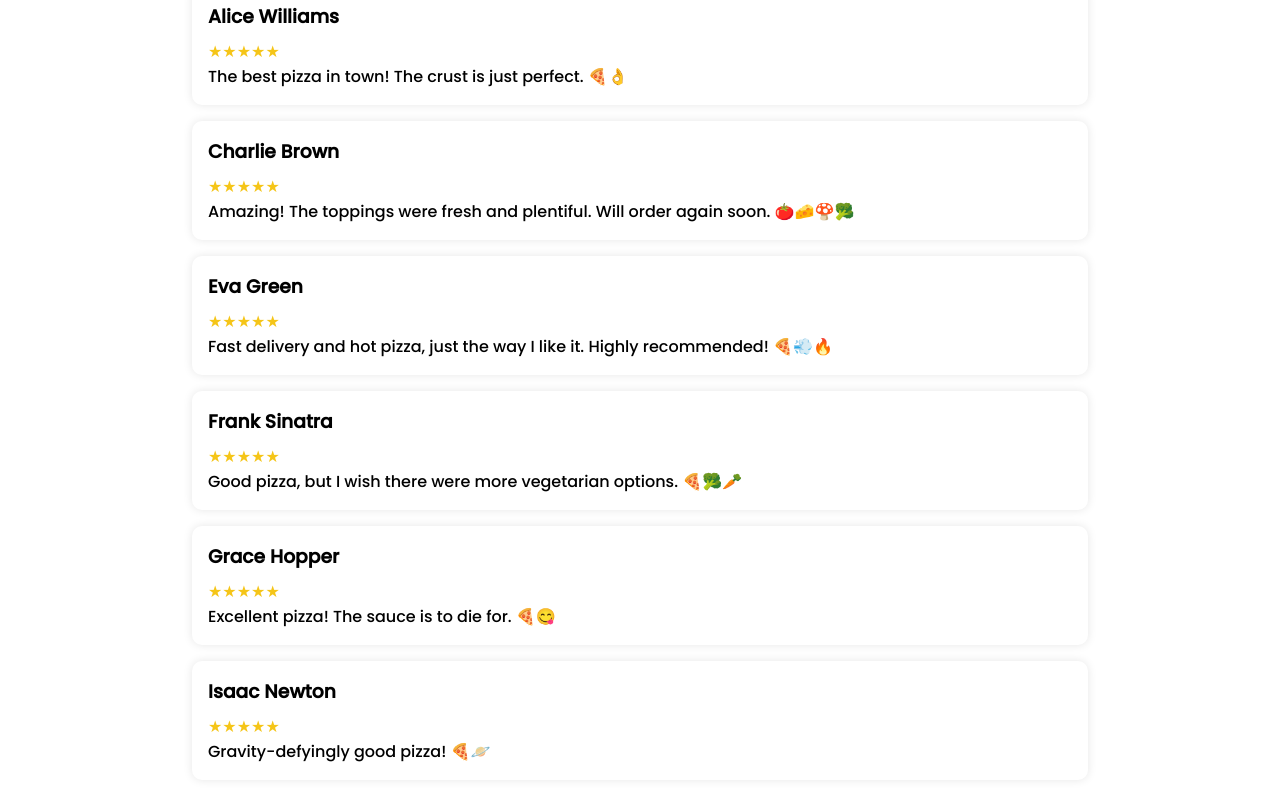
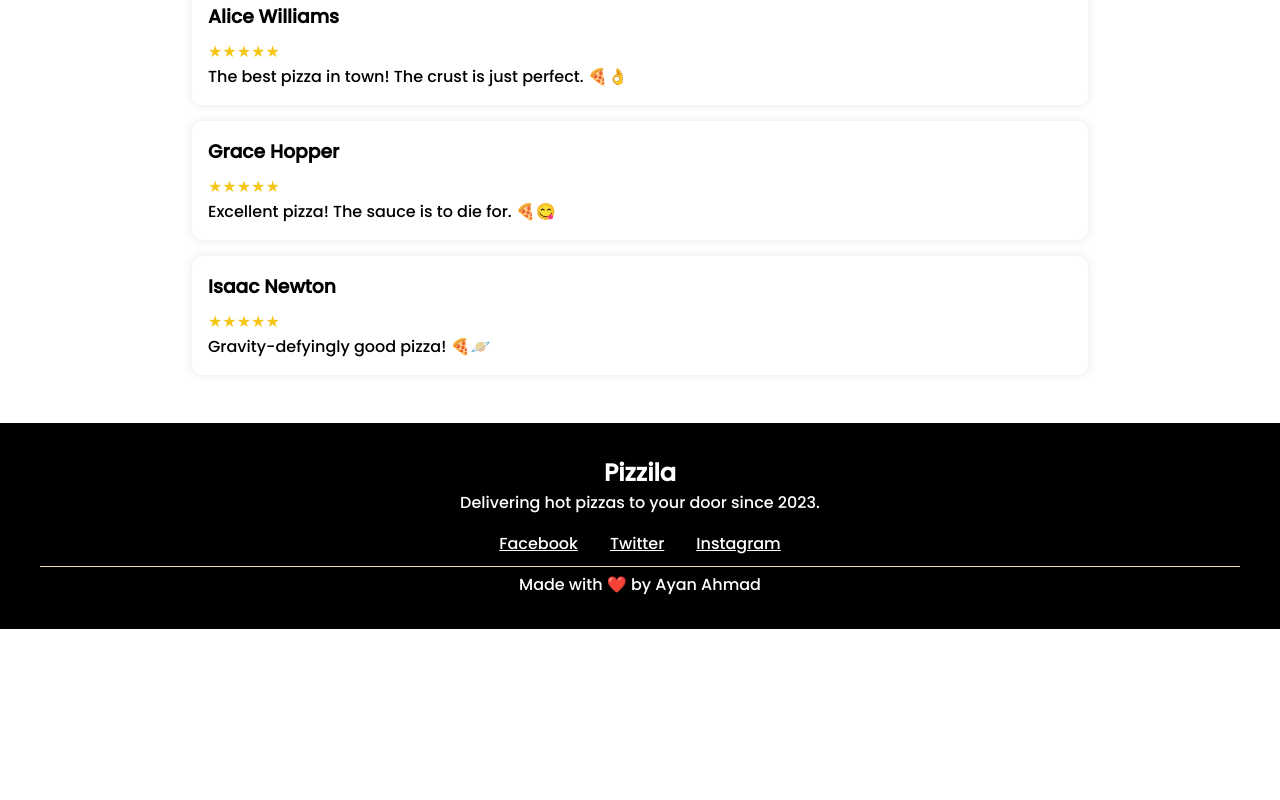
Before and after one commit to newayanahmad/pizzila, a React (Vite) app: page / in a window 1280 px wide. Shown: the part 2652-3452 px from the top of the page. After the commit the page ends 3281 px from the top, so only its background shows below. Built offline with nearby package versions, Linux system fonts and the light colour scheme.

Commit message:
Added footer section0

```diff
--- a/src/Pages/HomePage.jsx
+++ b/src/Pages/HomePage.jsx
@@ -4,6 +4,7 @@ import HeroSection from '../components/HeroSection'
 import AboutSection from '../components/AboutSection'
 import MenuSection from '../components/MenuSection'
 import Reviews from '../components/Reviews'
+import Footer from '../components/Footer'
 
 const HomePage = () => {
     return (
@@ -12,6 +13,7 @@ const HomePage = () => {
             <AboutSection />
             <MenuSection />
             <Reviews />
+            <Footer />
 
         </>
     )
--- /dev/null
+++ b/src/components/Footer.jsx
@@ -0,0 +1,19 @@
+import React from 'react';
+import './css/Footer.css';
+
+const Footer = () => (
+    <footer className="footer">
+        <div className="container">
+            <h2>Pizzila</h2>
+            <p>Delivering hot pizzas to your door since 2023.</p>
+            <div className="socials">
+                <a href="#">Facebook</a>
+                <a href="#">Twitter</a>
+                <a href="#">Instagram</a>
+            </div>
+            <p>Made with ❤️ by Ayan Ahmad</p>
+        </div>
+    </footer>
+);
+
+export default Footer;
--- a/src/components/Reviews.jsx
+++ b/src/components/Reviews.jsx
@@ -21,21 +21,6 @@ const reviews = [
         name: 'Alice Williams',
         rating: 5,
         comment: 'The best pizza in town! The crust is just perfect. 🍕👌',
-    },
-    {
-        name: 'Charlie Brown',
-        rating: 5,
-        comment: 'Amazing! The toppings were fresh and plentiful. Will order again soon. 🍅🧀🍄🥦',
-    },
-    {
-        name: 'Eva Green',
-        rating: 5,
-        comment: 'Fast delivery and hot pizza, just the way I like it. Highly recommended! 🍕💨🔥',
-    },
-    {
-        name: 'Frank Sinatra',
-        rating: 4.5,
-        comment: 'Good pizza, but I wish there were more vegetarian options. 🍕🥦🥕',
     },
     {
         name: 'Grace Hopper',
--- /dev/null
+++ b/src/components/css/Footer.css
@@ -0,0 +1,27 @@
+.footer {
+    background-color: #000;
+    color: #fff;
+    padding: 2rem 10px;
+}
+
+.container {
+    max-width: 1200px;
+    margin: auto;
+    text-align: center;
+}
+
+.socials {
+    margin-top: 1rem;
+}
+
+.socials a {
+    color: #fff;
+    margin: 0 1rem;
+}
+
+.container p:last-of-type {
+    border-top: .5px solid wheat;
+    margin-top: 10px;
+    padding-top: 5px;
+    font-size: medium;
+}
```
